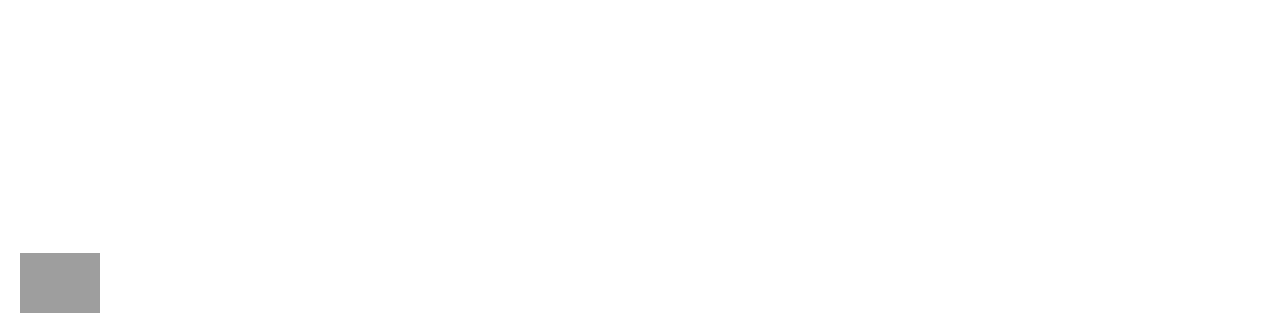
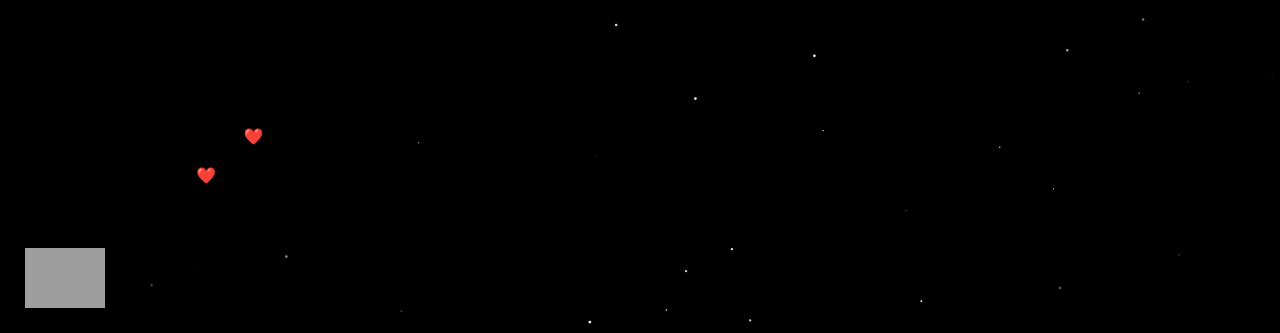
Before and after one commit to Spenxyvl/thaethae, a plain HTML site: page index.html in a window 1280 px wide. Shown: the part 467-800 px from the top of the page. Drawn offline with Linux system fonts and the light colour scheme; grey boxes are pictures that could not be loaded.

Commit message:
Update index.html

```diff
--- a/index.html
+++ b/index.html
@@ -2,16 +2,15 @@
 <html lang="en">
 <head>
 <meta name="viewport" content="width=device-width, initial-scale=1.0">
-<title>Smooth Love</title>
+<title>Love Animation Light</title>
 
 <style>
   html, body {
     margin: 0;
     padding: 0;
     overflow: hidden;
-    background: radial-gradient(circle at center, #180030, #000);
+    background: #000;
     font-family: Arial, sans-serif;
-    color: white;
   }
 
   #rotateNotice {
@@ -22,9 +21,9 @@
     display: none;
     justify-content: center;
     align-items: center;
+    z-index: 9999;
     text-align: center;
     padding: 20px;
-    z-index: 9999;
     font-size: 22px;
   }
 
@@ -35,30 +34,15 @@
 
   #bear {
     position: absolute;
-    bottom: 20px;
-    left: 20px;
+    bottom: 25px;
+    left: 25px;
     width: 80px;
     z-index: 20;
-    transition: transform .2s;
+    transition: transform 0.2s;
   }
 
   #bear:active {
-    transform: scale(1.2);
-  }
-
-  #textBox {
-    position: absolute;
-    top: 50%;
-    width: 100%;
-    font-size: 45px;
-    text-align: center;
-    transform: translateY(-50%);
-    opacity: 0;
-    animation: fadeIn 4s ease forwards;
-  }
-
-  @keyframes fadeIn {
-    to { opacity: 1; }
+    transform: scale(1.15);
   }
 </style>
 </head>
@@ -66,89 +50,193 @@
 <body>
 
 <div id="rotateNotice">Please rotate your phone to landscape, baby ❤️</div>
-
 <canvas id="canvas"></canvas>
-<div id="textBox">I love you<br>Khisa khin</div>
 
 <img id="bear" src="https://i.pinimg.com/originals/cf/e2/66/cfe2664925719a18a078c8c1b7552b9d.gif">
 
 <script>
-const canvas = document.getElementById('canvas');
-const ctx = canvas.getContext('2d');
-const rotateNotice = document.getElementById('rotateNotice');
-const bear = document.getElementById('bear');
+/* ============================================================
+   SETUP
+============================================================ */
+const canvas = document.getElementById("canvas");
+const ctx = canvas.getContext("2d");
+const bear = document.getElementById("bear");
+const rotateNotice = document.getElementById("rotateNotice");
 
-function resize() {
+const message = ["I love you", "Khisa khin ❤️"];
+let stars = [];
+let dots = [];
+let targets = [];
+let currentTargetIndex = 0;
+
+const isMobile = /iPhone|iPad|iPod|Android/i.test(navigator.userAgent);
+
+/* ============================================================
+   ORIENTATION CHECK
+============================================================ */
+function checkOrientation() {
+  const portrait = window.innerHeight > window.innerWidth;
+
+  if (isMobile && portrait) {
+    rotateNotice.style.display = "flex";
+    bear.style.display = "none";
+    canvas.style.display = "none";
+  } else {
+    rotateNotice.style.display = "none";
+    bear.style.display = "block";
+    canvas.style.display = "block";
+  }
+}
+
+window.addEventListener("resize", () => {
+  resizeCanvas();
+  checkOrientation();
+});
+
+/* ============================================================
+   RESIZE + SETUP
+============================================================ */
+function resizeCanvas() {
   canvas.width = window.innerWidth;
   canvas.height = window.innerHeight;
 
-  const portrait = window.innerHeight > window.innerWidth;
-  if (portrait) {
-    rotateNotice.style.display = "flex";
-    canvas.style.display = "none";
-    bear.style.display = "none";
-  } else {
-    rotateNotice.style.display = "none";
-    canvas.style.display = "block";
-    bear.style.display = "block";
+  generateStars();
+  generateTextTargets();
+}
+
+resizeCanvas();
+checkOrientation();
+
+/* ============================================================
+   BACKGROUND STARS (SUPER LIGHT)
+============================================================ */
+function generateStars() {
+  stars = [];
+  const count = isMobile ? 40 : 60;
+
+  for (let i = 0; i < count; i++) {
+    stars.push({
+      x: Math.random() * canvas.width,
+      y: Math.random() * canvas.height,
+      r: Math.random() * 1.2 + 0.3,
+      a: Math.random(),
+      d: Math.random() * 0.02 + 0.005
+    });
   }
 }
-window.addEventListener('resize', resize);
-resize();
 
-// SIMPLE STARFIELD (super ringan)
-let stars = [];
-for (let i = 0; i < 40; i++) {
-  stars.push({
-    x: Math.random() * canvas.width,
-    y: Math.random() * canvas.height,
-    r: Math.random()*1.5 + 0.3,
-    a: Math.random(),
-    d: Math.random()*0.02 + 0.005
+function drawStars() {
+  stars.forEach(s => {
+    s.a += s.d;
+    if (s.a > 1 || s.a < 0) s.d *= -1;
+
+    ctx.globalAlpha = s.a;
+    ctx.fillStyle = "white";
+    ctx.beginPath();
+    ctx.arc(s.x, s.y, s.r, 0, Math.PI * 2);
+    ctx.fill();
+    ctx.globalAlpha = 1;
   });
 }
 
-function draw() {
-  ctx.clearRect(0,0,canvas.width,canvas.height);
+/* ============================================================
+   TARGET DOT GENERATOR (VERY LIGHT)
+============================================================ */
+function generateTextTargets() {
+  targets = [];
 
-  // minimal stars
-  stars.forEach(s => {
-    s.a += s.d;
-    if (s.a > 1 || s.a < 0) s.d = -s.d;
-    ctx.globalAlpha = s.a;
-    ctx.fillStyle = "white";
-    ctx.beginPath();
-    ctx.arc(s.x, s.y, s.r, 0, Math.PI*2);
-    ctx.fill();
-    ctx.globalAlpha = 1;
+  const tempCanvas = document.createElement("canvas");
+  const tctx = tempCanvas.getContext("2d");
+  const fs = isMobile ? 55 : 70;
+
+  tempCanvas.width = canvas.width;
+  tempCanvas.height = canvas.height;
+
+  tctx.font = `bold ${fs}px Arial`;
+  tctx.fillStyle = "#fff";
+  tctx.textAlign = "center";
+
+  const totalLines = message.length;
+  const startY = canvas.height / 2 - (totalLines - 1) * fs * 0.7;
+
+  message.forEach((line, i) => {
+    tctx.fillText(line, canvas.width / 2, startY + i * fs * 1.2);
   });
 
-  requestAnimationFrame(draw);
+  const img = tctx.getImageData(0, 0, canvas.width, canvas.height).data;
+
+  for (let y = 0; y < canvas.height; y += 6) {
+    for (let x = 0; x < canvas.width; x += 6) {
+      const idx = (y * canvas.width + x) * 4;
+      if (img[idx + 3] > 180) {
+        targets.push({ x, y });
+      }
+    }
+  }
+
+  currentTargetIndex = 0;
 }
-draw();
 
-// SIMPLE CLICK HEART (NO PHYSICS)
-canvas.addEventListener("pointerdown", e => {
-  const x = e.clientX;
-  const y = e.clientY;
+/* ============================================================
+   DOT SHOOTER (BEAR → HEART → TEXT)
+============================================================ */
+function shootDot() {
+  if (currentTargetIndex >= targets.length) return;
 
-  const span = document.createElement("div");
-  span.innerHTML = "❤️";
-  span.style.position = "fixed";
-  span.style.left = x + "px";
-  span.style.top = y + "px";
-  span.style.fontSize = "20px";
-  span.style.opacity = "1";
-  span.style.transition = "1s ease";
-  document.body.appendChild(span);
+  const t = targets[currentTargetIndex++];
 
-  setTimeout(() => {
-    span.style.top = (y - 40) + "px";
-    span.style.opacity = "0";
-    setTimeout(()=> span.remove(), 1000);
-  }, 10);
+  dots.push({
+    x: bear.offsetLeft + 50,
+    y: canvas.height - 70,
+    tx: t.x,
+    ty: t.y,
+    vx: 0,
+    vy: 0
+  });
+}
+
+bear.addEventListener("pointerdown", () => {
+  // burst little heart faster
+  for (let i = 0; i < 4; i++) shootDot();
 });
+
+/* ============================================================
+   DRAW DOTS MOVEMENT (LIGHT)
+============================================================ */
+function drawDots() {
+  dots.forEach(dot => {
+    const dx = dot.tx - dot.x;
+    const dy = dot.ty - dot.y;
+
+    dot.vx += dx * 0.01;
+    dot.vy += dy * 0.01;
+    dot.vx *= 0.90;
+    dot.vy *= 0.90;
+
+    dot.x += dot.vx;
+    dot.y += dot.vy;
+
+    ctx.font = "16px Arial";
+    ctx.fillText("❤️", dot.x, dot.y);
+  });
+}
+
+/* ============================================================
+   MAIN LOOP
+============================================================ */
+function animate() {
+  ctx.clearRect(0, 0, canvas.width, canvas.height);
+
+  drawStars();
+  drawDots();
+
+  // auto shoot slowly
+  if (Math.random() < 0.07) shootDot();
+
+  requestAnimationFrame(animate);
+}
+
+animate();
 </script>
-
 </body>
 </html>
```
